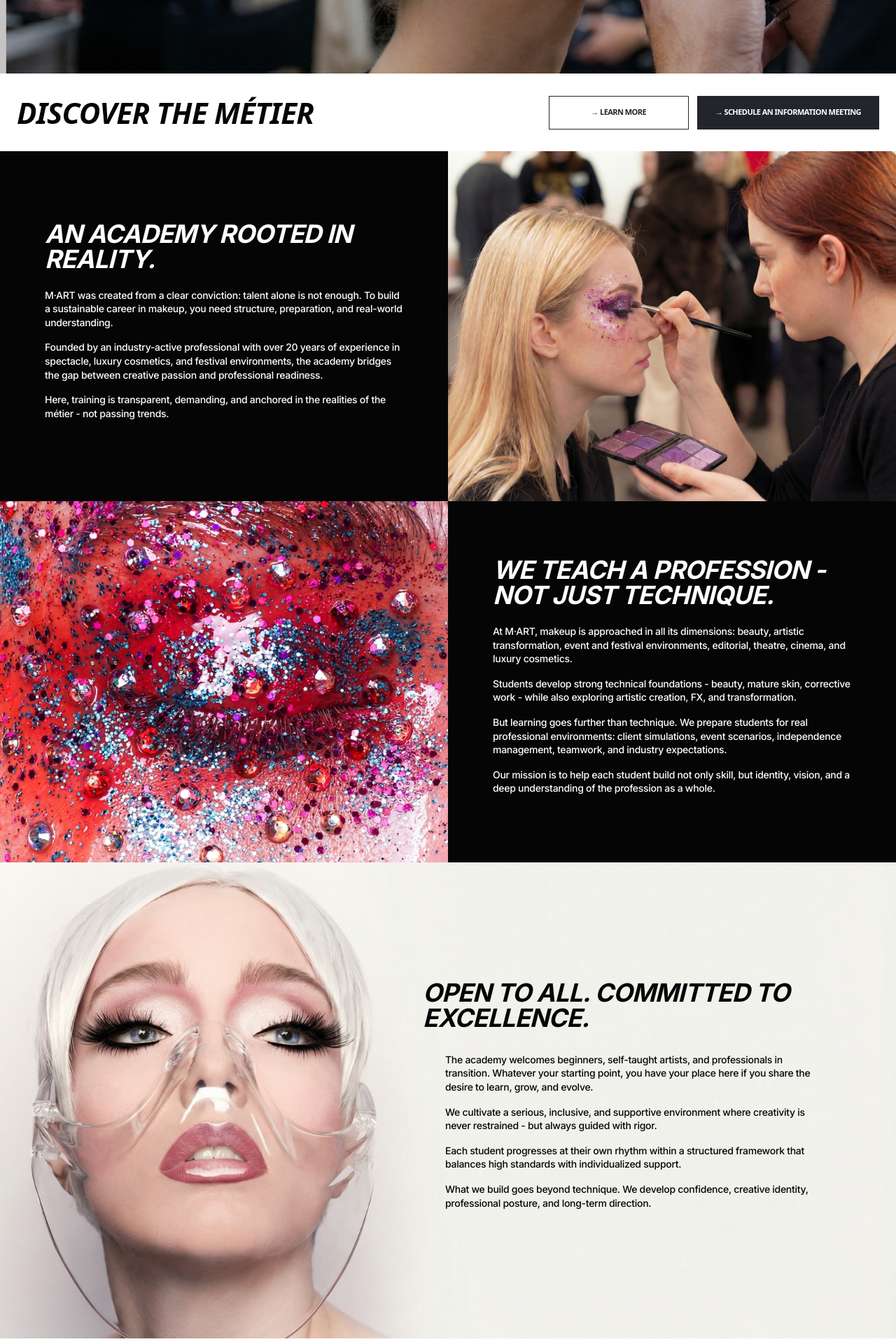
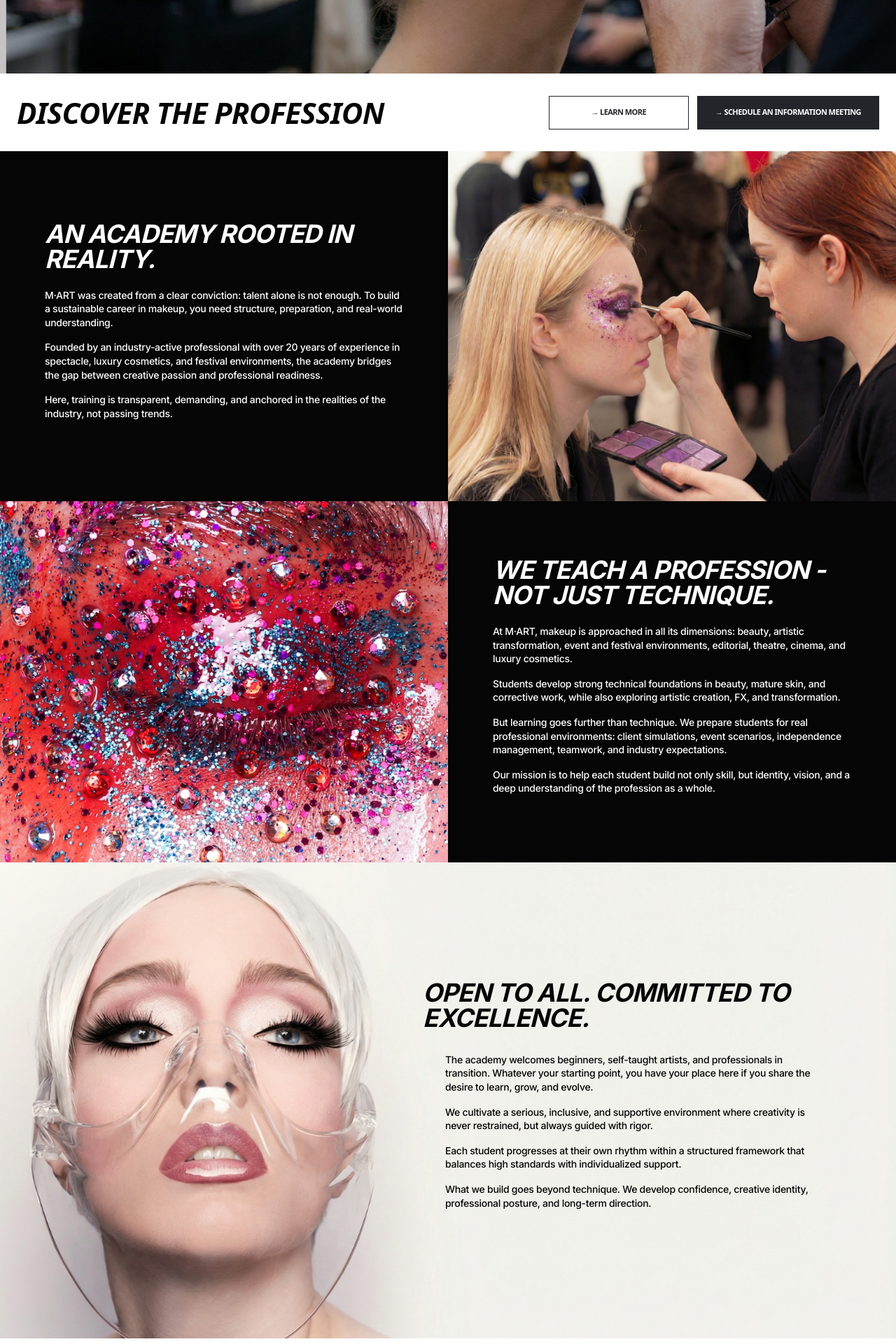
Before and after one commit to hugoc1944/m-art, a Next.js app: page /the-academy in a window 1280 px wide. Shown: the part 660-2580 px from the top of the page at 70% size. Built offline with nearby package versions, Linux system fonts and the light colour scheme.

Commit message:
Small changes on copy and UI

```diff
--- a/src/app/gallery/page.tsx
+++ /dev/null
@@ -1,3 +0,0 @@
-export default function Page() {
-  return <div>Coming soon</div>;
-}
--- a/src/app/page.tsx
+++ b/src/app/page.tsx
@@ -22,7 +22,7 @@ export default function HomePage() {
           </>
         }
         paragraphs={[
-          "A progressive academic journey structured across three distinct years - Foundations, Advanced Mastery, and Educator & Trainer.",
+          "A progressive academic journey structured across three distinct years: Foundations, Advanced Mastery, and Educator & Trainer.",
           "Each year functions as an independent diploma, allowing artists to begin, advance, or specialize according to their rhythm and professional goals.",
           "Built with precision and grounded in real industry experience, the program develops technical excellence, artistic identity, and long-term professional confidence."
         ]}
@@ -40,8 +40,8 @@ export default function HomePage() {
           </>
         }
         paragraphs={[
-          "M·ART was created to unite excellence with inclusivity - a space where discipline and creativity grow side by side.",
-          "Here, makeup is taught as a complete profession, guided by industry-active educators and rooted in the realities of the field - open to beginners, self-taught artists, and professionals in evolution."
+          "M·ART was created to unite excellence with inclusivity, a space where discipline and creativity grow side by side.",
+          "Here, makeup is taught as a complete profession, guided by industry-active educators and rooted in the realities of the field, open to beginners, self-taught artists, and professionals in evolution."
         ]}
         buttonLabel="→ Discover Our Academy"
         buttonHref="/the-academy"
--- a/src/app/programs/page.tsx
+++ b/src/app/programs/page.tsx
@@ -101,8 +101,7 @@ export default function ProgramsPage() {
             ${isBgDark ? "text-white/80" : "text-[#23252b]"}
           `}
         >
-          A progressive yet modular academic structure, allowing each year to be taken independently - from foundational mastery to advanced expertise and professional transmission.
-        </p>
+        A progressive yet modular academic structure, allowing each year to be taken independently, from foundational mastery to advanced expertise and professional transmission.        </p>
       </section>
 
       {/* ===== PROGRAM PANELS ===== */}
--- a/src/components/layout/Footer.tsx
+++ b/src/components/layout/Footer.tsx
@@ -7,7 +7,7 @@ export default function Footer() {
   const year = new Date().getFullYear();
 
   return (
-    <footer className="relative w-full bg-[#050505] text-white">
+    <footer className="relative w-full bg-[#F6F4F1] text-[#23252B]">
 
       {/* ================= DESKTOP (RESTORED EXACTLY) ================= */}
       <div className="hidden lg:block relative w-[1282px] h-[329px] mx-auto">
--- a/src/data/academyData.ts
+++ b/src/data/academyData.ts
@@ -32,7 +32,7 @@ export const academyContent: AcademyContent = {
   },
 
   ctaBand1: {
-    heading: "DISCOVER THE MÉTIER",
+    heading: "DISCOVER THE PROFESSION",
     buttons: [
       { text: "→ Learn More", variant: "outline", link: "/programs" },
       {
@@ -49,7 +49,7 @@ export const academyContent: AcademyContent = {
       bodyParagraphs: [
         "M·ART was created from a clear conviction: talent alone is not enough. To build a sustainable career in makeup, you need structure, preparation, and real-world understanding.",
         "Founded by an industry-active professional with over 20 years of experience in spectacle, luxury cosmetics, and festival environments, the academy bridges the gap between creative passion and professional readiness.",
-        "Here, training is transparent, demanding, and anchored in the realities of the métier - not passing trends.",
+        "Here, training is transparent, demanding, and anchored in the realities of the industry, not passing trends.",
       ],
       image: "/about_2.jpg",
       imagePosition: "right",
@@ -60,7 +60,7 @@ export const academyContent: AcademyContent = {
       heading: "WE TEACH A PROFESSION - NOT JUST TECHNIQUE.",
       bodyParagraphs: [
         "At M·ART, makeup is approached in all its dimensions: beauty, artistic transformation, event and festival environments, editorial, theatre, cinema, and luxury cosmetics.",
-        "Students develop strong technical foundations - beauty, mature skin, corrective work - while also exploring artistic creation, FX, and transformation.",
+        "Students develop strong technical foundations in beauty, mature skin, and corrective work, while also exploring artistic creation, FX, and transformation.",
         "But learning goes further than technique. We prepare students for real professional environments: client simulations, event scenarios, independence management, teamwork, and industry expectations.",
         "Our mission is to help each student build not only skill, but identity, vision, and a deep understanding of the profession as a whole.",
       ],
@@ -73,7 +73,7 @@ export const academyContent: AcademyContent = {
       heading: "OPEN TO ALL. COMMITTED TO EXCELLENCE.",
       bodyParagraphs: [
         "The academy welcomes beginners, self-taught artists, and professionals in transition. Whatever your starting point, you have your place here if you share the desire to learn, grow, and evolve.",
-        "We cultivate a serious, inclusive, and supportive environment where creativity is never restrained - but always guided with rigor.",
+        "We cultivate a serious, inclusive, and supportive environment where creativity is never restrained, but always guided with rigor.",
         "Each student progresses at their own rhythm within a structured framework that balances high standards with individualized support.",
         "What we build goes beyond technique. We develop confidence, creative identity, professional posture, and long-term direction.",
       ],
@@ -95,7 +95,7 @@ export const academyContent: AcademyContent = {
         "His passion for education emerged during his time teaching in a makeup school, where he discovered a deep commitment to transmitting knowledge and unlocking each student’s creative potential.",
         "Confronted with real-world industry challenges that could have been avoided with stronger preparation, he chose to build a different kind of academy: transparent, demanding, and grounded in professional reality.",
         "With extensive experience in luxury cosmetics and festival environments, he has worked closely with brands, artists, and diverse audiences in high-pressure settings.",
-        "Excellence, elegance, inclusion, and personal development guide his vision of beauty and education. The academy reflects this philosophy - professional yet supportive, demanding yet deeply human.",
+        "Excellence, elegance, inclusion, and personal development guide his vision of beauty and education. The academy reflects this philosophy: professional yet supportive, demanding yet deeply human.",
       ],
     },
     {
@@ -105,7 +105,7 @@ export const academyContent: AcademyContent = {
       bio: [
         "Camille co-founded the academy with a clear ambition: to train artists who combine creative excellence with strategic intelligence.",
         "With a background in management and development, she brings structure, rigor, and long-term vision to the beauty industry.",
-        "Her philosophy is simple: talent is essential - but mastery, posture, and entrepreneurial awareness create sustainability.",
+        "Her philosophy is simple: talent is essential, but mastery, posture, and entrepreneurial awareness create sustainability.",
         "Through high standards and strategic guidance, she prepares artists to position themselves confidently within luxury environments and build meaningful, lasting careers.",
       ],
     },
```
Also changed, not shown: src/data/modulesData.ts (+6 -6 lines).
